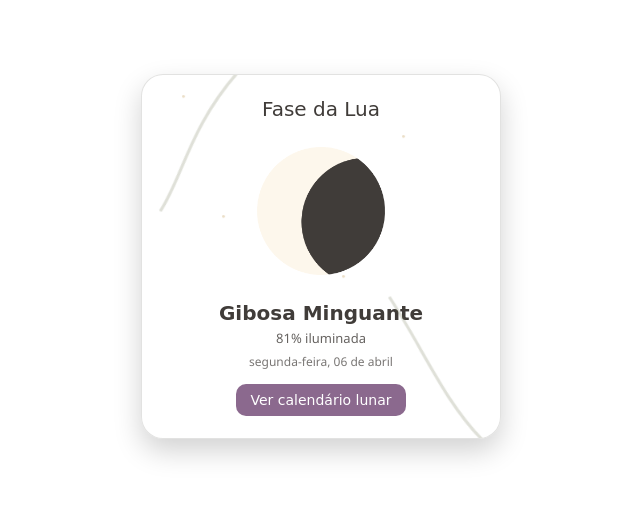
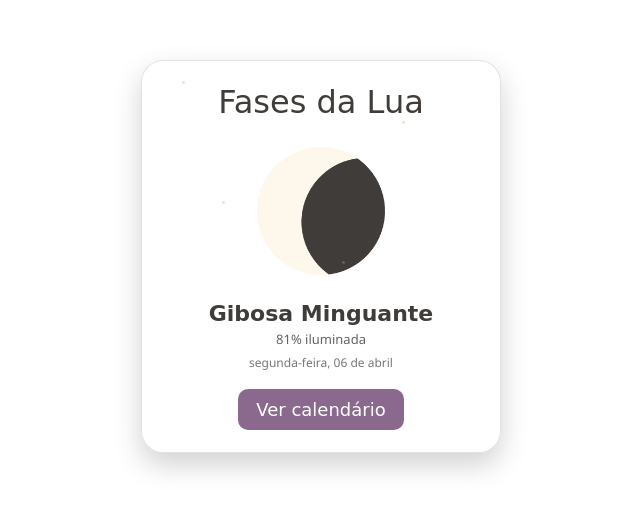
Before and after one commit to meugrimorium/moon-widget, a plain HTML site: page index.html in a window 1280 px wide. Shown: the part 144-656 px from the top of the page, without its empty margins (319-959 px from the left). Drawn offline with Linux system fonts and the light colour scheme; a web font is replaced by a local one.

Commit message:
Update index.html

```diff
--- a/index.html
+++ b/index.html
@@ -5,7 +5,7 @@
 <title>Widget Lunar Cottagecore</title>
 <meta name="viewport" content="width=device-width, initial-scale=1.0">
 
-<!-- Tipografia manuscrita -->
+<!-- Fonte manuscrita (fallback até EFCO Brookshire) -->
 <link href="https://fonts.googleapis.com/css2?family=Pirata+One&display=swap" rel="stylesheet">
 
 <style>
@@ -31,26 +31,25 @@
 }
 
 /* -------------------------------------------------- */
-/* BODY + MODO DIA/NOITE                               */
+/* BODY TRANSPARENTE                                   */
 /* -------------------------------------------------- */
 body {
   font-family: "Segoe UI", sans-serif;
-  background: transparent;
+  background: transparent !important;
   color: var(--grafite);
   display: flex;
   justify-content: center;
   align-items: center;
   height: 100vh;
-  transition: background 1s ease, color 1s ease;
 }
 
 body.night {
-  background: #2b2624;
+  background: transparent !important;
   color: var(--bege);
 }
 
 /* -------------------------------------------------- */
-/* WIDGET                                              */
+/* WIDGET COM JANELA ARREDONDADA                       */
 /* -------------------------------------------------- */
 .widget {
   width: 360px;
@@ -61,6 +60,7 @@ body.night {
   border: 1px solid rgba(64,60,57,0.15);
   position: relative;
   overflow: hidden;
+  text-align: center;
   box-shadow: 0 12px 28px rgba(0,0,0,0.18);
 }
 
@@ -70,7 +70,7 @@ body.night .widget {
 }
 
 /* -------------------------------------------------- */
-/* ESTRELAS                                            */
+/* ESTRELAS DECORATIVAS                                */
 /* -------------------------------------------------- */
 .star {
   position: absolute;
@@ -116,49 +116,18 @@ body.night .fog {
 }
 
 /* -------------------------------------------------- */
-/* RAMINHOS BOTÂNICOS                                  */
+/* TIPOGRAFIA MANUSCRITA                               */
 /* -------------------------------------------------- */
-.branch {
-  position: absolute;
-  width: 150px;
-  opacity: 0.22;
-  pointer-events: none;
-}
-
-.branch.top {
-  top: -10px;
-  left: -10px;
-  transform: rotate(-12deg);
-}
-
-.branch.bottom {
-  bottom: -10px;
-  right: -10px;
-  transform: rotate(12deg);
-}
-
-.branch svg path {
-  stroke: var(--verde);
-  stroke-width: 2;
-  fill: none;
+.hand {
+  font-family: 'Pirata One', cursive;
 }
 
 /* -------------------------------------------------- */
 /* TÍTULOS                                             */
 /* -------------------------------------------------- */
-.hand {
-  font-family: "Kalam", cursive;
-}
-
 .title {
-  font-size: 20px;
-  margin-bottom: 4px;
-}
-
-.subtitle {
-  font-size: 13px;
-  opacity: 0.8;
-  margin-bottom: 12px;
+  font-size: 32px;
+  margin-bottom: 10px;
 }
 
 /* -------------------------------------------------- */
@@ -185,7 +154,7 @@ canvas {
 }
 
 .phase {
-  font-size: 20px;
+  font-size: 22px;
   font-weight: 600;
 }
 
@@ -205,16 +174,18 @@ canvas {
 /* BOTÃO DO MODAL                                      */
 /* -------------------------------------------------- */
 .modal-btn {
-  margin-top: 14px;
-  display: inline-block;
-  padding: 8px 14px;
+  margin-top: 18px;
+  display: block;
+  padding: 10px 18px;
   background: var(--roxo);
   color: white;
   border-radius: 10px;
-  font-family: "Kalam", cursive;
+  font-family: 'Pirata One', cursive;
   cursor: pointer;
-  font-size: 14px;
-  transition: background 0.3s;
+  font-size: 18px;
+  width: fit-content;
+  margin-left: auto;
+  margin-right: auto;
 }
 
 .modal-btn:hover {
@@ -266,8 +237,8 @@ body.night .modal {
 /* CALENDÁRIO                                          */
 /* -------------------------------------------------- */
 .calendar-title {
-  font-family: "Kalam", cursive;
-  font-size: 22px;
+  font-family: 'Pirata One', cursive;
+  font-size: 26px;
   text-align: center;
   margin-bottom: 12px;
 }
@@ -299,9 +270,12 @@ body.night .modal {
   background: var(--verde);
   color: white;
   border-radius: 10px;
-  font-family: "Kalam", cursive;
+  font-family: 'Pirata One', cursive;
   cursor: pointer;
-  font-size: 14px;
+  font-size: 16px;
+  width: fit-content;
+  margin-left: auto;
+  margin-right: auto;
 }
 
 .close-btn:hover {
@@ -323,22 +297,8 @@ body.night .modal {
   <div class="star" style="top:140px; left:80px;"></div>
   <div class="star" style="top:200px; left:200px;"></div>
 
-  <!-- Raminhos -->
-  <div class="branch top">
-    <svg viewBox="0 0 100 100">
-      <path d="M10 90 C30 70, 40 40, 80 10" />
-    </svg>
-  </div>
-
-  <div class="branch bottom">
-    <svg viewBox="0 0 100 100">
-      <path d="M10 10 C40 40, 60 70, 90 90" />
-    </svg>
-  </div>
-
   <!-- Conteúdo -->
-  <center>
-  <div class="title hand">Fase da Lua</div></center>
+  <div class="title hand">Fases da Lua</div>
 
   <div class="canvas-wrapper">
     <canvas id="moonCanvas" width="300" height="300"></canvas>
@@ -349,15 +309,15 @@ body.night .modal {
     <div class="illum" id="illumination"></div>
     <div class="date" id="dateLabel"></div>
   </div>
-<center>
-  <div class="modal-btn" id="openModal">Ver calendário lunar</div></center>
+
+  <div class="modal-btn hand" id="openModal">Ver calendário</div>
 
   <!-- Modal -->
   <div class="modal-bg" id="modalBg">
     <div class="modal" id="modal">
       <div class="calendar-title">Calendário Lunar</div>
       <div class="calendar-grid" id="calendarGrid"></div>
-      <div class="close-btn" id="closeModal">Fechar</div>
+      <div class="close-btn hand" id="closeModal">Fechar</div>
     </div>
   </div>
 
```
